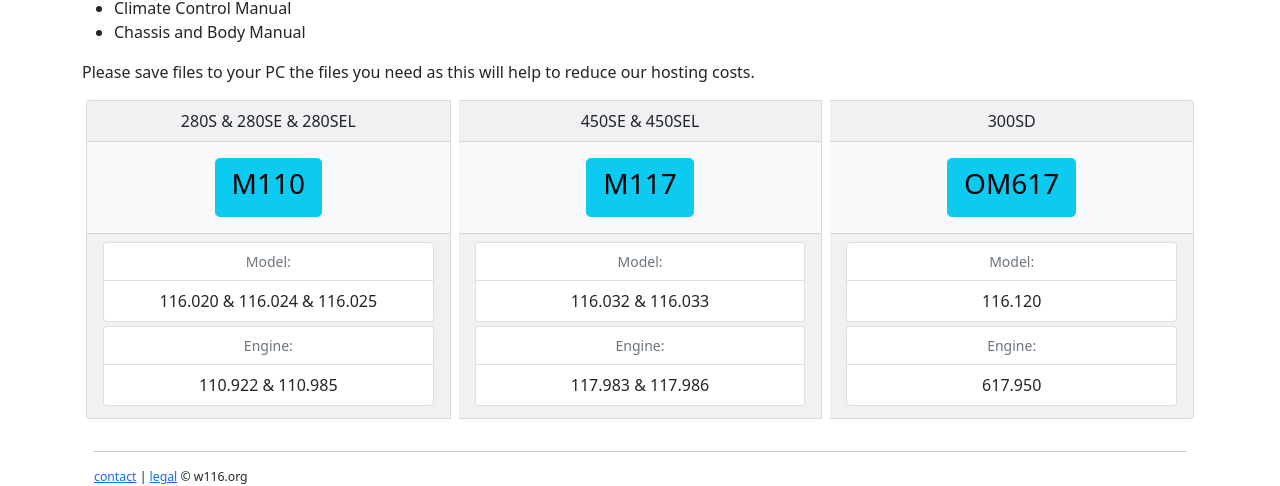
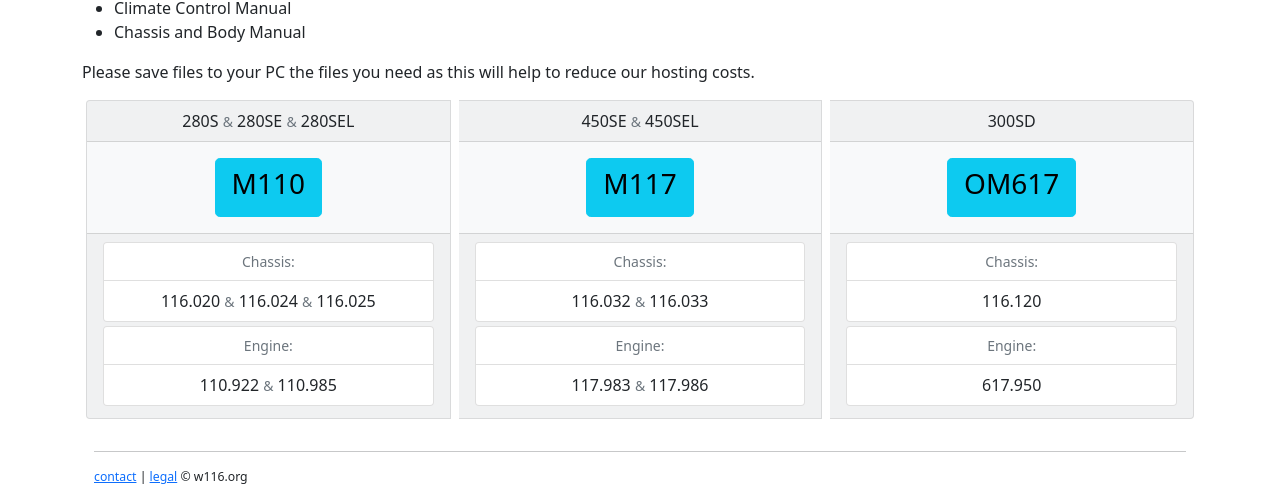
Before and after one commit to W116org/handbook, a Jekyll site: the page built from index.html, in a window 1280 px wide. Shown: the part 586-1072 px from the top of the page. Built offline with Jekyll 4.4.1, drawn with Linux system fonts in a browser that asks for light colours; comment, search, counter and statistics services are not loaded.

Commit message:
Update index.html

```diff
--- a/index.html
+++ b/index.html
@@ -32,7 +32,7 @@ lead: "1972-1980: 280S 280SE 300SD 450SE 450SEL"
 
 <div class="card-group">
   <div class="card text-center text-dark bg-light mb-3 mx-1">
-    <div class="card-header">280S &amp; 280SE &amp; 280SEL</div>
+    <div class="card-header">280S <small class="text-muted">&amp;</small> 280SE <small class="text-muted">&amp;</small> 280SEL</div>
     <div class="card-body">
       <a class="btn btn-info btn-lg" href="m110/">
         <h3 class="card-title">M110</h3>
@@ -40,18 +40,18 @@ lead: "1972-1980: 280S 280SE 300SD 450SE 450SEL"
     </div>
     <div class="card-footer">
       <ul class="list-group mb-1 bg-light">
-        <li class="list-group-item small text-muted">Model:</li>
-        <li class="list-group-item">116.020 &amp; 116.024 &amp; 116.025</li>
+        <li class="list-group-item small text-muted">Chassis:</li>
+        <li class="list-group-item">116.020 <small class="text-muted">&amp;</small> 116.024 <small class="text-muted">&amp;</small> 116.025</li>
       </ul>
       <ul class="list-group mb-1 bg-light">
         <li class="list-group-item small text-muted">Engine:</li>
-        <li class="list-group-item">110.922 &amp; 110.985</li>
+        <li class="list-group-item">110.922 <small class="text-muted">&amp;</small> 110.985</li>
       </ul>
     </div>
   </div>
 
   <div class="card text-center text-dark bg-light mb-3 mx-1">
-    <div class="card-header">450SE &amp; 450SEL</div>
+    <div class="card-header">450SE <small class="text-muted">&amp;</small> 450SEL</div>
     <div class="card-body">
       <a class="btn btn-info btn-lg" href="m117/">
         <h3 class="card-title">M117</h3>
@@ -59,12 +59,12 @@ lead: "1972-1980: 280S 280SE 300SD 450SE 450SEL"
     </div>
     <div class="card-footer">
       <ul class="list-group mb-1 bg-light">
-        <li class="list-group-item small text-muted">Model:</li>
-        <li class="list-group-item">116.032 &amp; 116.033</li>
+        <li class="list-group-item small text-muted">Chassis:</li>
+        <li class="list-group-item">116.032 <small class="text-muted">&amp;</small> 116.033</li>
       </ul>
       <ul class="list-group mb-1 bg-light">
         <li class="list-group-item small text-muted">Engine:</li>
-        <li class="list-group-item">117.983 &amp; 117.986</li>
+        <li class="list-group-item">117.983 <small class="text-muted">&amp;</small> 117.986</li>
       </ul>
     </div>
   </div>
@@ -78,7 +78,7 @@ lead: "1972-1980: 280S 280SE 300SD 450SE 450SEL"
     </div>
     <div class="card-footer">
       <ul class="list-group mb-1 bg-light">
-        <li class="list-group-item small text-muted">Model:</li>
+        <li class="list-group-item small text-muted">Chassis:</li>
         <li class="list-group-item">116.120</li>
       </ul>
       <ul class="list-group mb-1 bg-light">
```
